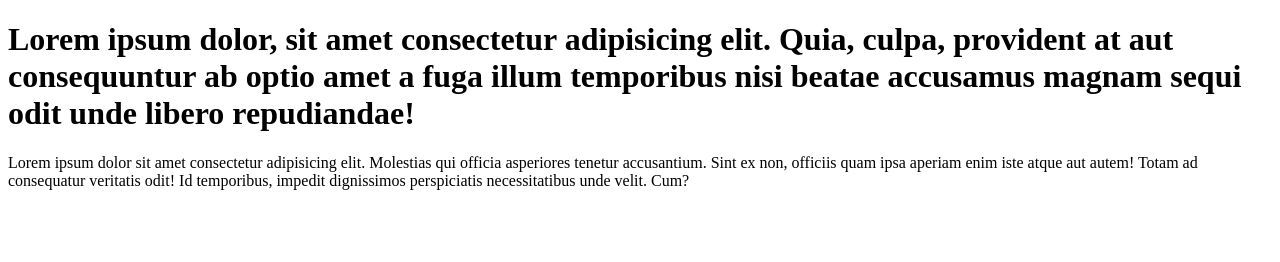
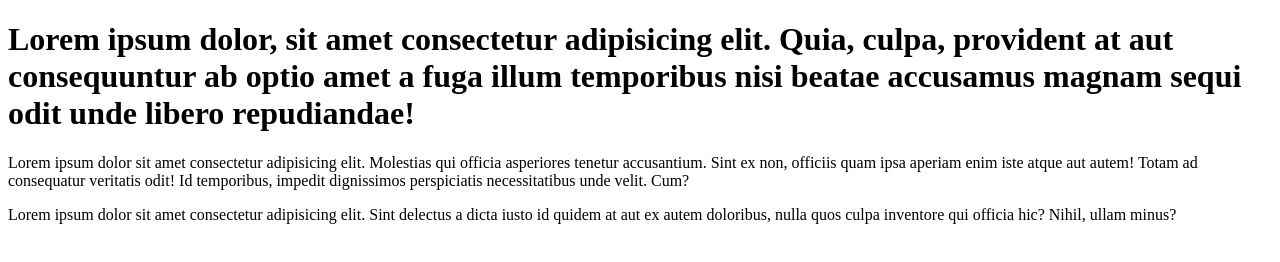
Before and after one commit to Caubaj/learn-git, a plain HTML site: page index.html in a window 1280 px wide. Drawn offline with Linux system fonts and the light colour scheme.

Commit message:
add new div to index

```diff
--- a/index.html
+++ b/index.html
@@ -8,5 +8,8 @@
 <body>
     <h1>Lorem ipsum dolor, sit amet consectetur adipisicing elit. Quia, culpa, provident at aut consequuntur ab optio amet a fuga illum temporibus nisi beatae accusamus magnam sequi odit unde libero repudiandae!</h1>
     <p>Lorem ipsum dolor sit amet consectetur adipisicing elit. Molestias qui officia asperiores tenetur accusantium. Sint ex non, officiis quam ipsa aperiam enim iste atque aut autem! Totam ad consequatur veritatis odit! Id temporibus, impedit dignissimos perspiciatis necessitatibus unde velit. Cum?</p>
+    <div>
+        Lorem ipsum dolor sit amet consectetur adipisicing elit. Sint delectus a dicta iusto id quidem at aut ex autem doloribus, nulla quos culpa inventore qui officia hic? Nihil, ullam minus?
+    </div>
 </body>
 </html>
```
